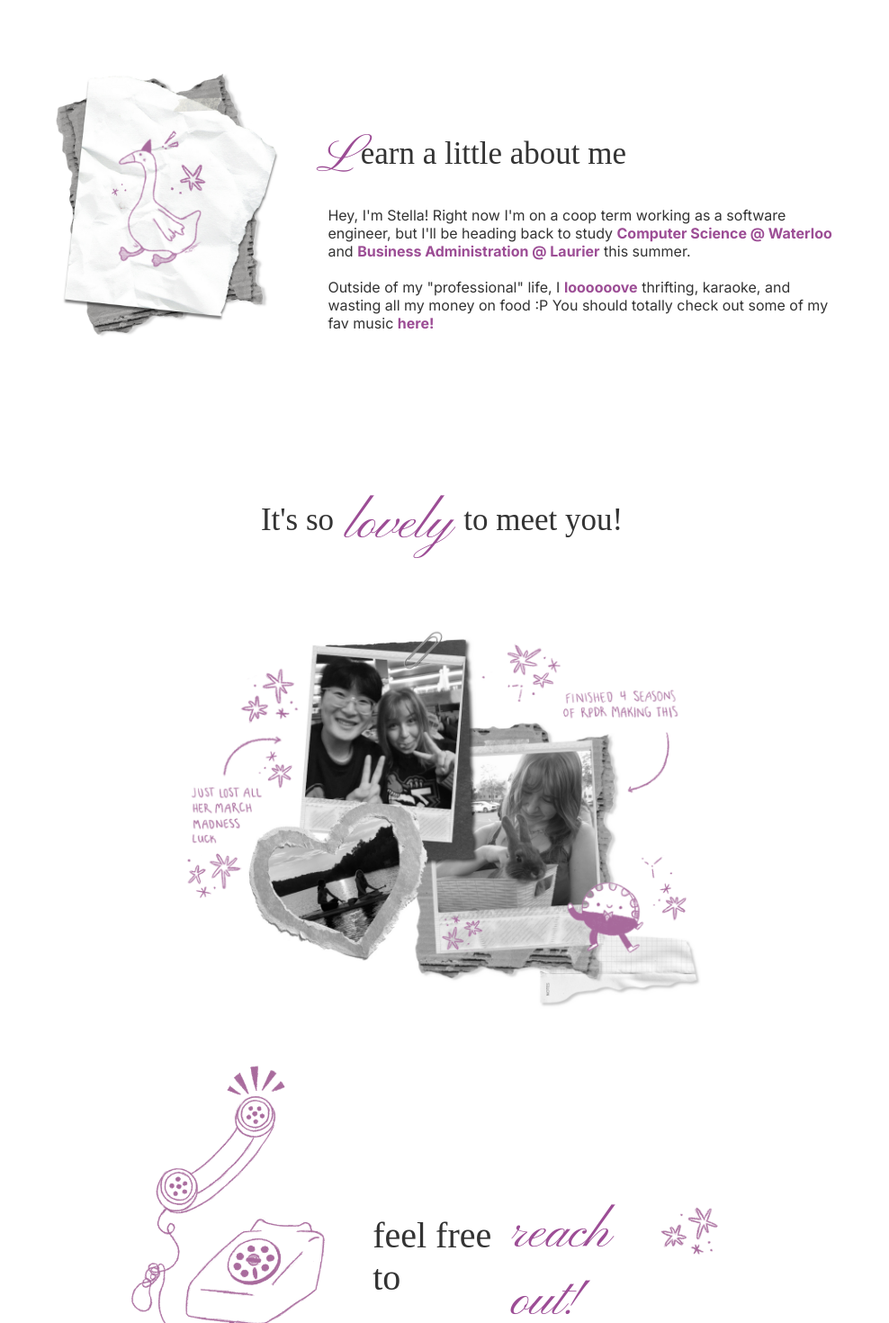
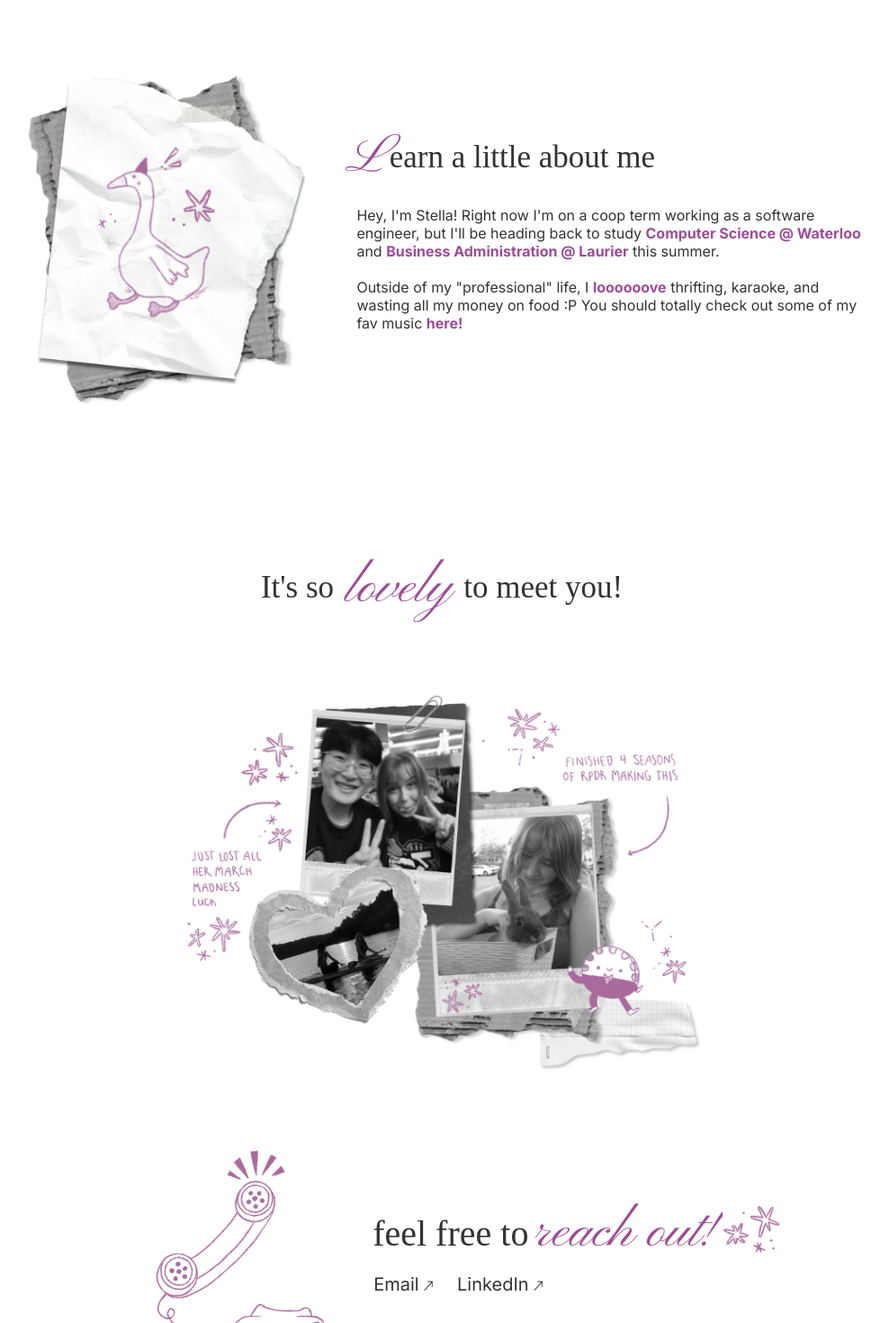
Before and after one commit to stelladeloreyy/personal-website, a React (Create React App) app: page /about in a window 1280 px wide. Shown: the part 120-1590 px from the top of the page at 90% size, without its empty margins (149-1137 px from the left). Built offline with nearby package versions, Linux system fonts and the light colour scheme; a web font is replaced by a local one.

Commit message:
Sizing adjustments for laptop screens

```diff
--- a/src/components/Footer.css
+++ b/src/components/Footer.css
@@ -9,7 +9,7 @@
     margin-left: 23vw;
     margin-right: 15vw;
     margin-bottom: 5vh;
-    margin-top: 7vh;
+    margin-top: 10vh;
     width: 95%;
     font-family: 'Inter';
     color: #333333;
@@ -31,11 +31,10 @@
 }
 
 .contact-title {
-    margin-top: 12vh;
     display: flex;
     flex-direction: row;
     gap: 0.5vw;
-    width: 25vw;
+    margin-right: 1vw;
 }
 
 .contact-title h1{
@@ -83,10 +82,10 @@
 }
 
 .small-text {
-    margin-top: 10vh;
     font-size: 15px;
     font-family: 'Inter';
     color: #333333;
+    margin-top: 7vh;
 }
 
 .small-text p {
@@ -96,7 +95,7 @@
 
 .sparkles {
     margin-left: 0px;
-    margin-top: 18vh;;
+    margin-top: 6vh;
 }
 
 .sparkles img {
--- a/src/pages/About.css
+++ b/src/pages/About.css
@@ -41,7 +41,7 @@
 }
 
 .greeting-text h2{
-    padding-top: 3vh;
+    padding-top: 3.5vh;
     font-family: "STIX Two Text", serif;
     font-size: 35px;;
     font-weight: 400;
@@ -61,7 +61,7 @@
 }
 
 .introduction-container h2{
-    padding-top: 3vh;
+    padding-top: 3.5vh;
     font-family: "STIX Two Text", serif;
     font-size: 35px;;
     font-weight: 400;
@@ -110,7 +110,7 @@
 }
 
 .introduction-container img {
-    width: 20vw;
+    width: 25vw;
 }
 
 .introduction-text {
```
